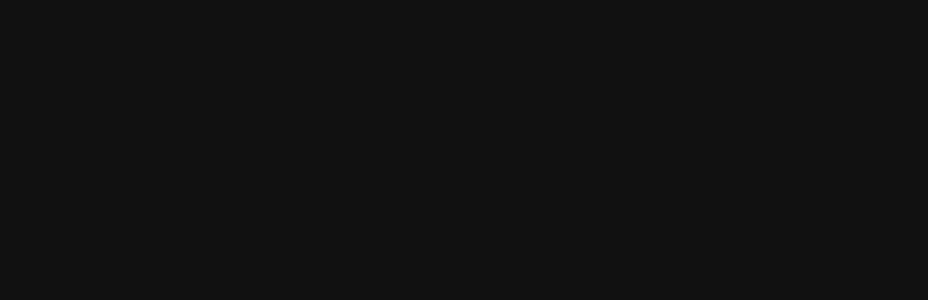
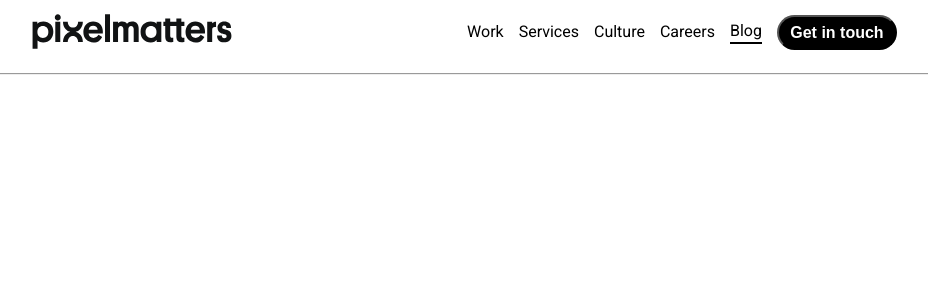
Before and after one commit to GabrielToscanoML/angular-blog, an Angular app: page / in a window 1280 px wide. Shown: the top 300 px of the page, without its empty margins (183-1111 px from the left). Built offline with nearby package versions, Linux system fonts and the light colour scheme.

Commit message:
Componente menu-bar concluído e estilizado

```diff
--- a/src/app/Components/menu-bar/menu-bar.component.css
+++ b/src/app/Components/menu-bar/menu-bar.component.css
@@ -0,0 +1,59 @@
+header {
+    display: flex;
+    height: 65px;
+    align-items: center;
+    margin-right: 0px;
+    justify-content: space-evenly;
+    width: 100%;
+}
+
+img {
+    margin-left: 20px;
+    margin-top: 2px;
+}
+
+.nav-bar {
+    display: flex;
+    color: black;
+    list-style: none;
+    align-items: center;
+    margin-right: 5px;
+}
+
+li {
+    margin-right: 15px;
+    padding-bottom: 2px;
+}
+
+li:hover {
+    cursor: pointer;
+    border-bottom: 2px solid black;
+}
+
+/* isso é gambiarra mas é só pra ficar bonitinho */
+li:nth-child(5) {
+    border-bottom: 2px solid black;
+}
+
+.hr {
+    margin: 0px 0px;
+    height: 10px;
+}
+
+button {
+    background-color: black;
+    color: white;
+    border-radius: 25px;
+    width: 120px;
+    height: 35px;
+    font-size: 1rem;
+    font-weight: 700;
+}
+
+button:hover, img:hover {
+    cursor: pointer;
+}
+
+button:hover {
+    background-color: rgb(63, 57, 57);
+}
--- a/src/app/Components/menu-bar/menu-bar.component.html
+++ b/src/app/Components/menu-bar/menu-bar.component.html
@@ -1 +1,20 @@
-<p>menu-bar works!</p>
+<header>
+    <a href="">
+        <img
+            src="../../../assets/pixel-matters-logo.svg"
+            alt="Logo da PixelMatters"
+            width="200px"
+        >
+    </a>
+    <section>
+        <ul  class="nav-bar">
+            <li>Work</li>
+            <li>Services</li>
+            <li>Culture</li>
+            <li>Careers</li>
+            <li>Blog</li>
+            <button type="button">Get in touch</button>
+        </ul>
+    </section>
+</header>
+<hr>
--- a/src/app/Components/title/title.component.html
+++ /dev/null
@@ -1 +0,0 @@
-<p>title works!</p>
--- a/src/app/Components/title/title.component.ts
+++ /dev/null
@@ -1,15 +0,0 @@
-import { Component, OnInit } from '@angular/core';
-
-@Component({
-  selector: 'app-title',
-  templateUrl: './title.component.html',
-  styleUrls: ['./title.component.css']
-})
-export class TitleComponent implements OnInit {
-
-  constructor() { }
-
-  ngOnInit(): void {
-  }
-
-}
--- a/src/app/app.component.html
+++ b/src/app/app.component.html
@@ -1 +1,4 @@
 <router-outlet></router-outlet>
+<app-menu-bar></app-menu-bar>
+<!-- <app-big-card></app-big-card>
+<app-small-card></app-small-card> -->
--- a/src/app/app.module.ts
+++ b/src/app/app.module.ts
@@ -4,7 +4,6 @@
 import { AppRoutingModule } from './app-routing.module';
 import { AppComponent } from './app.component';
 import { MenuBarComponent } from './Components/menu-bar/menu-bar.component';
-import { TitleComponent } from './Components/title/title.component';
 import { BigCardComponent } from './Components/big-card/big-card.component';
 import { SmallCardComponent } from './Components/small-card/small-card.component';
 
@@ -12,7 +11,6 @@
   declarations: [
     AppComponent,
     MenuBarComponent,
-    TitleComponent,
     BigCardComponent,
     SmallCardComponent
   ],
--- a/src/index.html
+++ b/src/index.html
@@ -6,6 +6,11 @@
   <base href="/">
   <meta name="viewport" content="width=device-width, initial-scale=1">
   <link rel="icon" type="image/x-icon" href="favicon.ico">
+
+  <!-- fontes -->
+  <link rel="preconnect" href="https://fonts.googleapis.com">
+  <link rel="preconnect" href="https://fonts.gstatic.com" crossorigin>
+  <link href="https://fonts.googleapis.com/css2?family=Roboto:wght@100;300;400;500;700&display=swap" rel="stylesheet">
 </head>
 <body>
   <app-root></app-root>
--- a/src/styles.css
+++ b/src/styles.css
@@ -1,8 +1,9 @@
-* {
+html, body, header {
+    font-family: 'Roboto', sans-serif;
     padding:0;
     margin:0;
     vertical-align:baseline;
     list-style:none;
     border:0;
-    background-color: #111111;
+    background-color: white;
 }
```
Also changed, not shown: idea-sample/PixelMattersExample.jpeg (added), src/app/Components/title/title.component.css (deleted), src/assets/pixel-matters-logo.svg (added).
